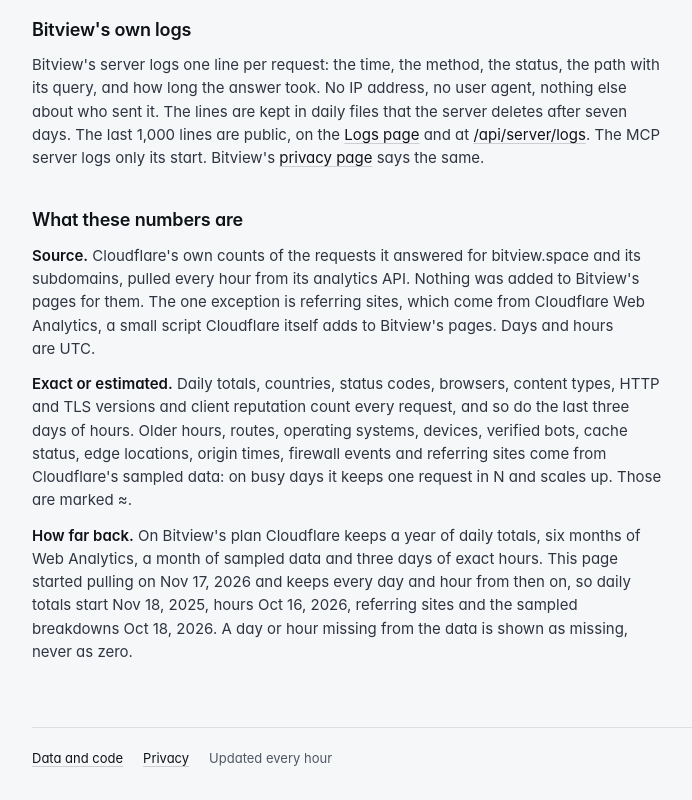
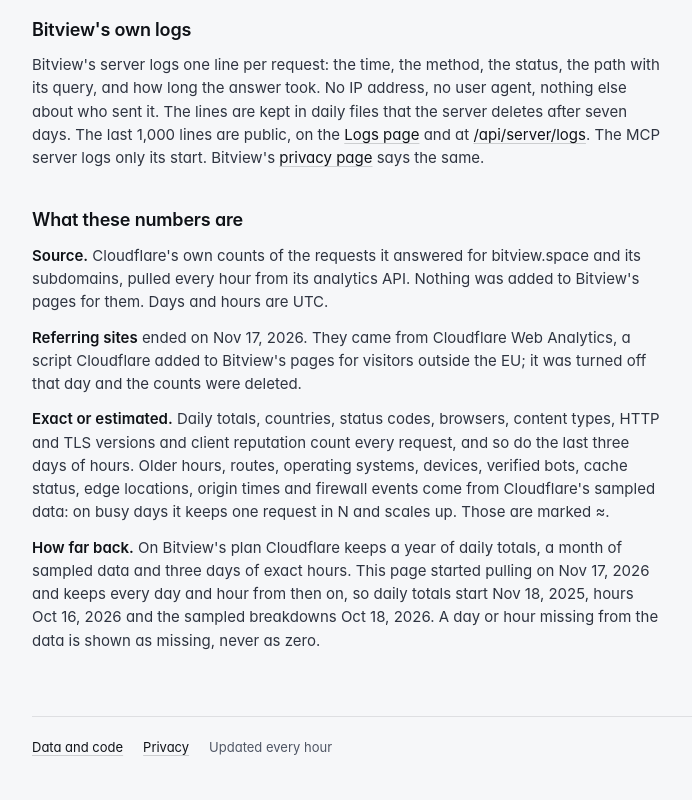
Before and after one commit to bitcoinresearchkit/stats, a plain HTML site: page index.html in a window 1280 px wide. Shown: the part 3608-4408 px from the top of the page, without its empty margins (64-756 px from the left). Drawn offline with Linux system fonts and the light colour scheme; a web font is replaced by a local one.

Commit message:
Say referring sites ended and were deleted, and read no referrer data
Co-Authored-By: Claude Opus 5.5 <noreply@anthropic.com>

```diff
--- a/app.js
+++ b/app.js
@@ -15,7 +15,7 @@
  * @typedef {{ labels: string[], when: (i: number) => string, rank: (i: number) => number, series: Series[], fmt: (n: number) => string, height: number, title: string, ticks?: number }} ChartSpec
  *   fmt: values, with ≈ when they are estimates; the axis shows the same numbers without it
  * @typedef {{ key: string, label: string, sub?: string, value: number }} Row
- * @typedef {{ key: string, title: string, unit?: string, about?: string, label?: (k: string) => string, skip?: (k: string) => boolean }} Breakdown
+ * @typedef {{ key: string, title: string, unit?: string, about?: string, label?: (k: string) => string }} Breakdown
  * @typedef {{ unit: 'hour' | 'day' | 'week' | 'month', keys: string[], recs: Rec[][], size: number[], label: (i: number) => string, when: (i: number) => string, rank: (i: number) => number }} Buckets  rank: how round a bucket is to label, as midnight over 06:00
  * @typedef {{ what: string, mark: string, how: string, fields: string[], kept: string }} Policy  One row of pull.py's POLICY
  * @typedef {{ scope: string, name: string, kept: string, read: boolean, visitors: boolean, fields: string[] }} Dataset
@@ -100,7 +100,6 @@ const BREAKDOWNS = Object.fromEntries(/** @type {Breakdown[]} */ ([
   { key: 'firewallRules', title: 'By rule', unit: 'Events', label: source },
   { key: 'countries', title: 'Countries', label: country },
   { key: 'colos', title: 'Edge locations', about: "Cloudflare's data centers that answered." },
-  { key: 'referrers', title: 'Referring sites', unit: 'Page loads', label: (k) => k || 'None', skip: (k) => k === HOME || k.endsWith(`.${HOME}`), about: "Pages opened in a browser, Bitview's own links left out." },
   { key: 'browsers', title: 'Browsers', unit: 'Page views' },
   { key: 'os', title: 'Systems' },
   { key: 'devices', title: 'Devices', label: words },
@@ -114,7 +113,7 @@ const BREAKDOWNS = Object.fromEntries(/** @type {Breakdown[]} */ ([
 /** Breakdown cards: each a title and its tabs. Routes is its own card, with its own controls. */
 const CARDS = [
   ['Status codes', ['status']],
-  ['Where from', ['countries', 'referrers', 'colos']],
+  ['Where from', ['countries', 'colos']],
   ['Browsers and systems', ['browsers', 'os', 'devices']],
   ['Bots and networks', ['bots', 'ipClasses']],
   ['Delivery', ['contentTypes', 'cache', 'http', 'tls']],
@@ -575,7 +574,7 @@ function tally(bd) {
   const cover = coverage(bd.key, f.listDays, f.start, f.last);
   /** @type {Map<string, number>} */
   const counts = new Map();
-  for (const d of f.listDays) for (const [k, v] of Object.entries(d[bd.key]?.counts ?? {})) if (!bd.skip?.(k)) counts.set(k, (counts.get(k) ?? 0) + v);
+  for (const d of f.listDays) for (const [k, v] of Object.entries(d[bd.key]?.counts ?? {})) counts.set(k, (counts.get(k) ?? 0) + v);
   return { counts, fmt: estimated(count, cover.approx), notes: [bd.about, f.note, cover.note] };
 }
 
--- a/index.html
+++ b/index.html
@@ -426,19 +426,21 @@ footer { margin: 64px 0 0; padding: 20px 0 max(32px, env(safe-area-inset-bottom)
 
         <h2 id="defs-title">What these numbers are</h2>
         <p><b>Source.</b> Cloudflare's own counts of the requests it answered for bitview.space and its subdomains,
-          pulled every hour from its analytics API. Nothing was added to Bitview's pages for them. The one exception is
-          referring sites, which come from Cloudflare Web Analytics, a small script Cloudflare itself adds to Bitview's
-          pages. Days and hours are UTC.</p>
+          pulled every hour from its analytics API. Nothing was added to Bitview's pages for them. Days and hours are
+          UTC.</p>
+        <p><b>Referring sites</b> ended on Nov 17, 2026. They came from Cloudflare Web Analytics, a script Cloudflare
+          added to Bitview's pages for visitors outside the EU; it was turned off that day and the counts were
+          deleted.</p>
         <p><b>Exact or estimated.</b> Daily totals, countries, status codes, browsers, content types, HTTP and TLS
           versions and client reputation count every request, and so do the last three days of hours. Older hours,
-          routes, operating systems, devices, verified bots, cache status, edge locations, origin times, firewall events
-          and referring sites come from Cloudflare's sampled data: on busy days it keeps one request in N and scales
-          up. Those are marked ≈.</p>
-        <p><b>How far back.</b> On Bitview's plan Cloudflare keeps a year of daily totals, six months of Web Analytics,
-          a month of sampled data and three days of exact hours. This page started pulling on Nov 17, 2026 and keeps
-          every day and hour from then on, so daily totals start <span id="from-totals"></span>, hours
-          <span id="from-hours"></span>, referring sites <span id="from-referrers"></span> and the sampled breakdowns
-          <span id="from-sampled"></span>. A day or hour missing from the data is shown as missing, never as zero.</p>
+          routes, operating systems, devices, verified bots, cache status, edge locations, origin times and firewall
+          events come from Cloudflare's sampled data: on busy days it keeps one request in N and scales up. Those are
+          marked ≈.</p>
+        <p><b>How far back.</b> On Bitview's plan Cloudflare keeps a year of daily totals, a month of sampled data and
+          three days of exact hours. This page started pulling on Nov 17, 2026 and keeps every day and hour from then
+          on, so daily totals start <span id="from-totals"></span>, hours <span id="from-hours"></span> and the sampled
+          breakdowns <span id="from-sampled"></span>. A day or hour missing from the data is shown as missing, never as
+          zero.</p>
       </div>
     </section>
   </main>
```
